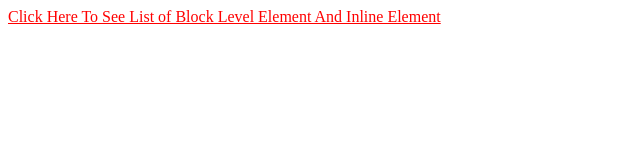
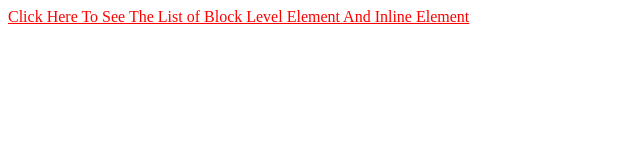
Before and after one commit to MdMoazzem99/list_of_block_level_element_and_inline_element, a plain HTML site: page index.html in a window 1280 px wide. Shown: the full height of the page, 0-640 px from the left. Drawn offline with Linux system fonts and the light colour scheme.

Commit message:
Update index.html

```diff
--- a/index.html
+++ b/index.html
@@ -4,6 +4,6 @@
 		<title>Block Level Elements And Inline Elements</title>
 	</head>
 	<body>
-		<a href="list_of_block_level_element_and_inline_element.txt" style="color: red">Click Here To See List of Block Level Element And Inline Element</a>
+		<a href="list_of_block_level_element_and_inline_element.txt" style="color: red">Click Here To See The List of Block Level Element And Inline Element</a>
 	</body>
 </html>
```
